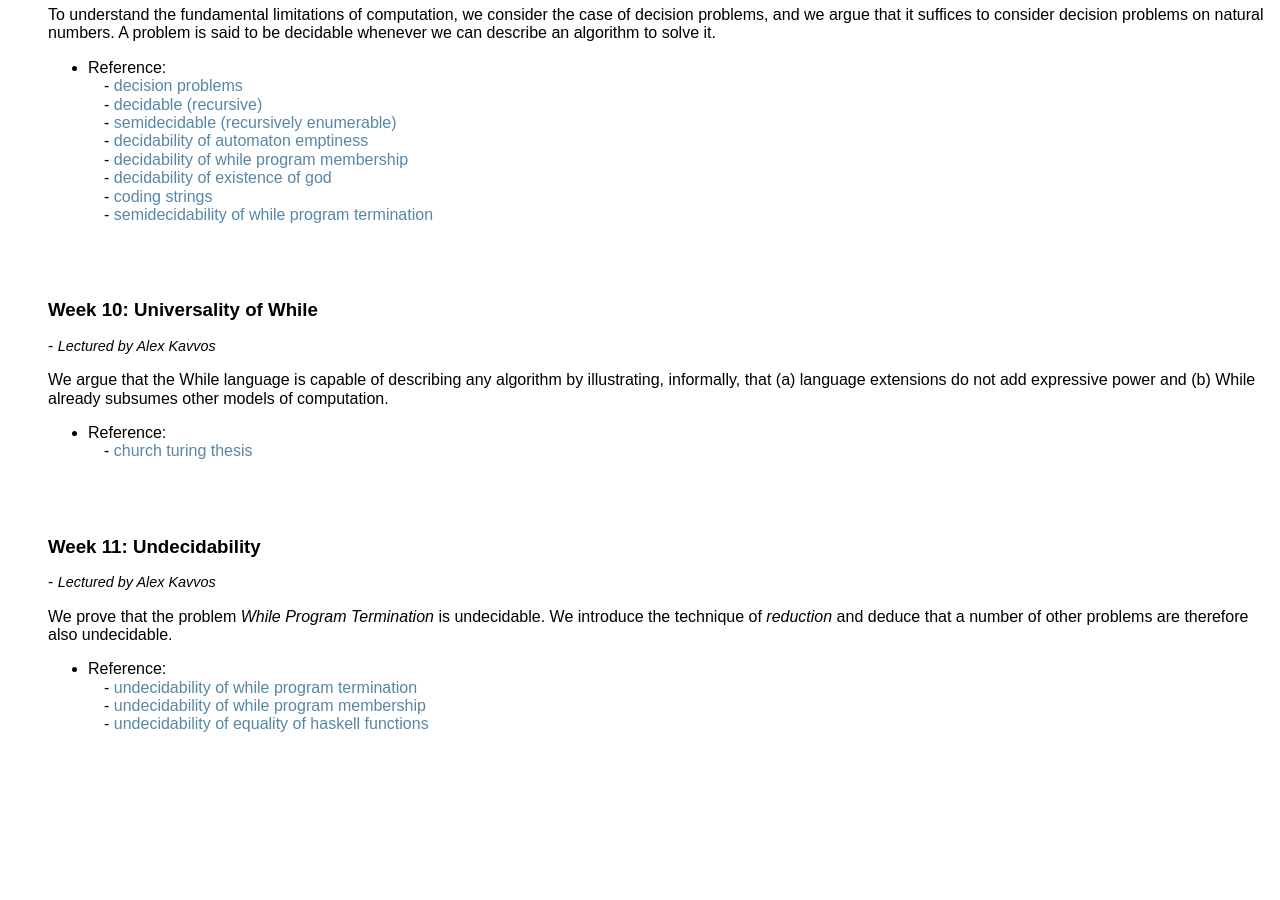
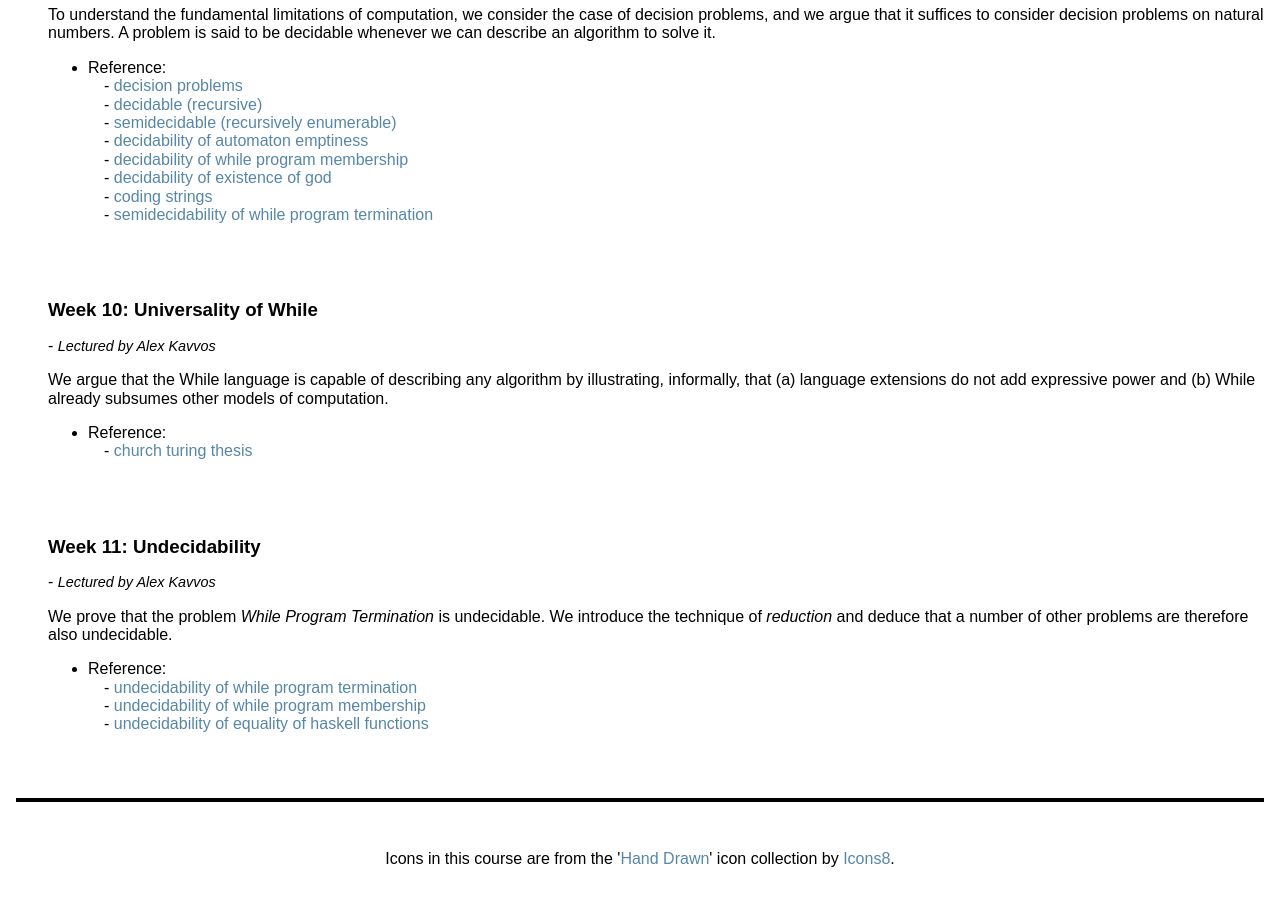
Before and after one commit to uob-coms20007/webpages, a Jekyll site: the page built from schedule.md, in a window 1280 px wide and 900 px high, scrolled down 3330 px. Built offline with Jekyll 4.4.1, drawn with Linux system fonts in a browser that asks for light colours; nearby versions of some CDN libraries; before the commit the page ends 4080 px from its top, so only the background shows below that.

Commit message:
icon credit

```diff
--- a/schedule.md
+++ b/schedule.md
@@ -102,3 +102,9 @@ title: schedule
 {% endunless %}
 {% endfor %}
 </div>
+
+<hr/>
+
+<div style="text-align: center; margin:0em 2em 2em 2em">
+  Icons in this course are from the '<a href="https://icons8.com/icons/carbon-copy" target="_blank">Hand Drawn</a>' icon collection by <a href="https://icons8.com/" target="_blank">Icons8</a>.
+</div>
```
